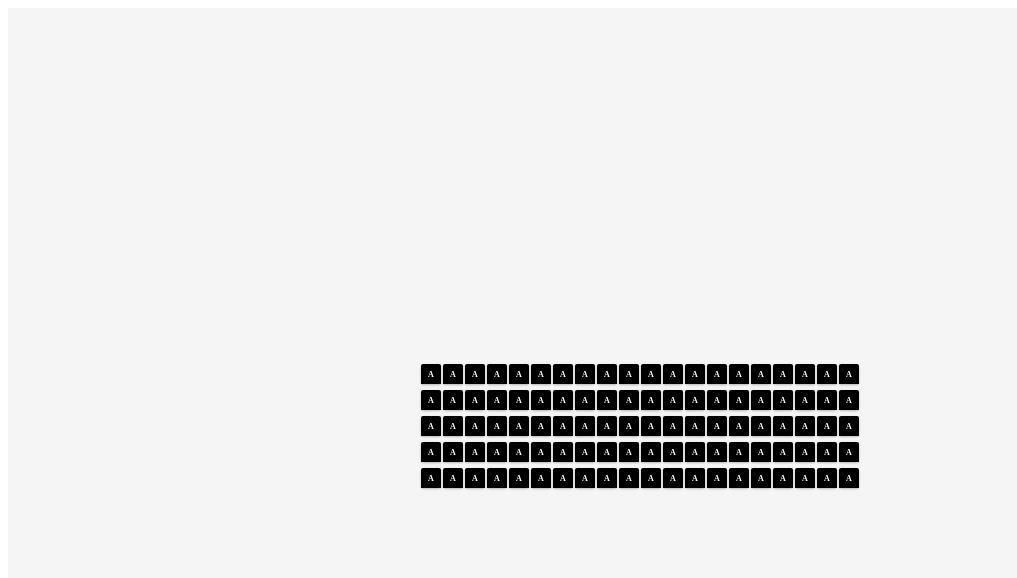
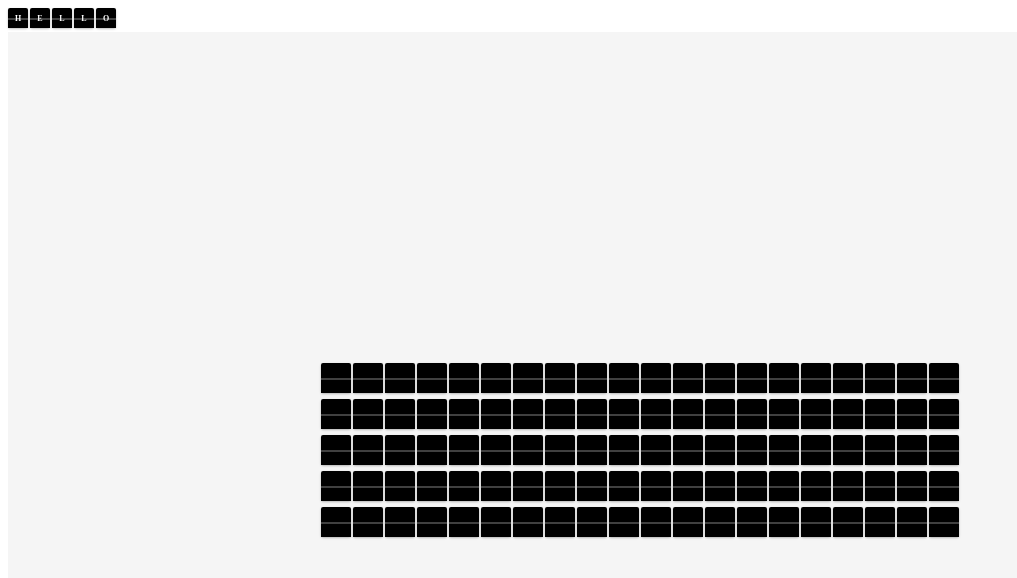
Before and after one commit to damiant/builder-flipboard, an Angular app: page / in a window 1280 px wide. Shown: the top 578 px of the page, without its empty margins (0-1017 px from the left). Built offline with nearby package versions, Linux system fonts and the light colour scheme.

Commit message:
feat: create row component

```diff
--- a/src/app/app.html
+++ b/src/app/app.html
@@ -1,8 +1,9 @@
+<app-row text="HELLO"></app-row>
 <div class="flip-grid">
   @for (row of rows; track $index) {
     <div class="grid-row">
       @for (col of columns; track $index) {
-        <app-flip [width]="20" [height]="20" backText="B" frontText="A"></app-flip>
+        <app-flip [width]="30" [height]="30" backText="B" frontText=" "></app-flip>
       }
     </div>
   }
--- a/src/app/app.ts
+++ b/src/app/app.ts
@@ -1,10 +1,11 @@
 import { Component, signal } from '@angular/core';
 import { RouterOutlet } from '@angular/router';
 import { Flip } from './flip/flip';
+import { Row } from './row/row';
 
 @Component({
   selector: 'app-root',
-  imports: [RouterOutlet, Flip],
+  imports: [RouterOutlet, Flip, Row],
   templateUrl: './app.html',
   styleUrl: './app.css'
 })
--- a/src/app/flip/flip.css
+++ b/src/app/flip/flip.css
@@ -17,6 +17,12 @@
   transform-origin: 50% 50%;
 }
 
+.edge {
+    position: absolute;
+    width: 100%;
+    margin-top: 50%;
+    border: 1px solid rgba(255,255,255,0.25);
+}
 .front-card,
 .back-card {
   -webkit-transform-style: preserve-3d;
--- a/src/app/flip/flip.html
+++ b/src/app/flip/flip.html
@@ -2,7 +2,7 @@
     <div class="flipper" [class.flip]="isFlipped()">
         <div class="front-card card" (click)="toggleFlip()">
             <div class="card-image">
-                <div class="header-front"></div>
+                <div class="header-front"><div class="edge"></div></div>
                 @if (frontText()) {
                     <span class="card-title">{{ frontText() }}</span>
                 }
@@ -10,7 +10,7 @@
         </div>
         <div class="back-card card" (click)="toggleFlip()">
             <div class="card-image">
-                <div class="header-back"></div>
+                <div class="header-back"><div class="edge"></div></div>
                 @if (backText()) {
                     <span class="card-title">{{ backText() }}</span>
                 }
--- /dev/null
+++ b/src/app/row/row.css
@@ -0,0 +1,5 @@
+.row-container {
+  display: flex;
+  gap: 2px;
+  align-items: center;
+}
--- /dev/null
+++ b/src/app/row/row.html
@@ -0,0 +1,5 @@
+<div class="row-container">
+  @for (char of characters; track $index) {
+    <app-flip [width]="20" [height]="20" [frontText]="char"></app-flip>
+  }
+</div>
--- /dev/null
+++ b/src/app/row/row.ts
@@ -0,0 +1,16 @@
+import { Component, input } from '@angular/core';
+import { Flip } from '../flip/flip';
+
+@Component({
+  selector: 'app-row',
+  imports: [Flip],
+  templateUrl: './row.html',
+  styleUrl: './row.css'
+})
+export class Row {
+  readonly text = input<string>(''); // input text property
+
+  protected get characters(): string[] {
+    return this.text().split('');
+  }
+}
```
